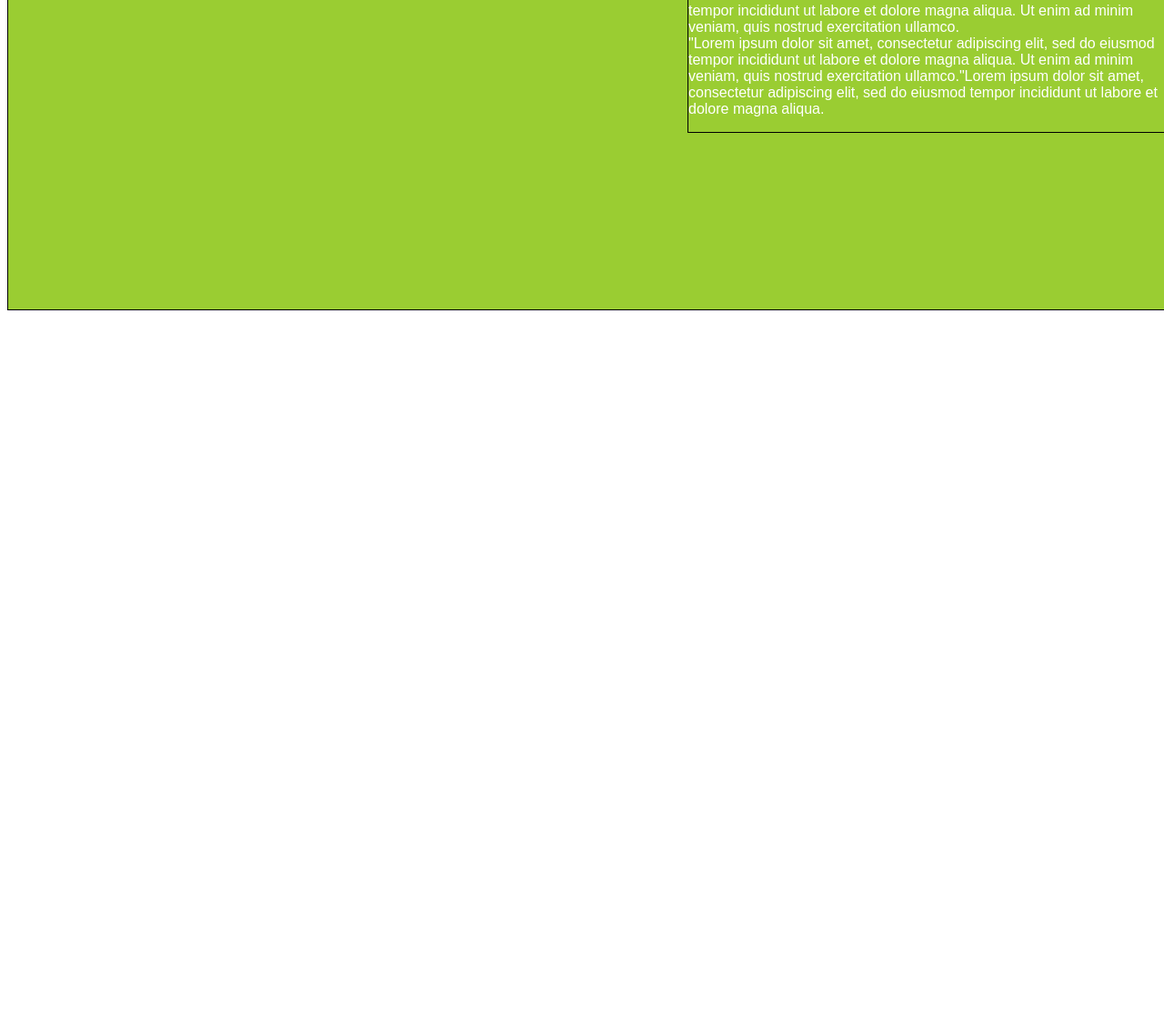
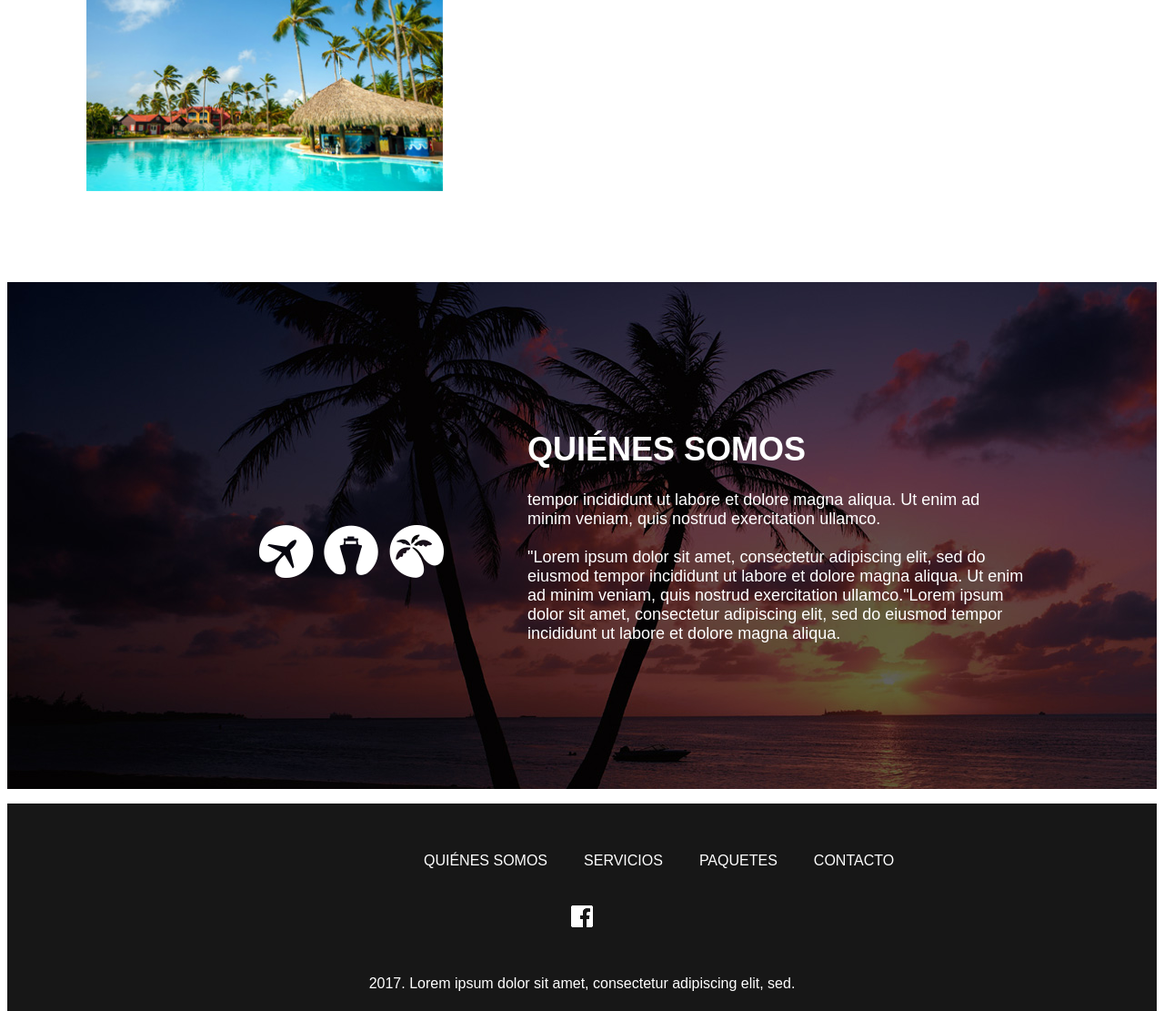
Before and after one commit to PaulaZP/Web-Quiz, a website: page index.html in a window 1280 px wide. Shown: the part 1686-2797 px from the top of the page at 91% size. Before the commit the page ends 2035 px from the top, so only its background shows below. Drawn offline with Linux system fonts and the light colour scheme.

Commit message:
Agrego estilos del footer

```diff
--- a/index.html
+++ b/index.html
@@ -33,19 +33,19 @@
 
             <div id="destacados">
                 <div id="titulo-paquetes">
-                    <h2>PAQUETES DESCTACADOS</h2>
+                    <h2>PAQUETES DESTACADOS</h2>
                 </div>
 
                 <div id="grupo1-img" class="clearfix">
-                    <div id="img-1"><img src="img/sele.jpg" alt="caribe"></div>
-                    <div id="img-1"><img src="img/sele.jpg" alt="caribe"></div>
-                    <div id="img-1"><img src="img/sele.jpg" alt="caribe"></div>
+                    <div id="img-1"><img src="img/barco.jpg" alt="caribe"></div>
+                    <div id="img-2"><img src="img/sele.jpg" alt="sele"></div>
+                    <div id="img-3"><img src="img/hotel.jpg" alt="cuba"></div>
                 </div>
 
                 <div id="grupo2-img" class="clearfix">
-                    <div id="img-1"><img src="img/sele.jpg" alt="caribe"></div>
-                    <div id="img-1"><img src="img/sele.jpg" alt="caribe"></div>
-                    <div id="img-1"><img src="img/sele.jpg" alt="caribe"></div>
+                    <div id="img-4"><img src="img/barco.jpg" alt="caribe"></div>
+                    <div id="img-5"><img src="img/sele.jpg" alt="sele"></div>
+                    <div id="img-6"><img src="img/hotel.jpg" alt="cuba"></div>
                 </div>
             </div>
 
@@ -55,16 +55,27 @@
                 </div>
                 <div id="somos">
                     <h1>QUIÉNES SOMOS</h1>
-                    <p>tempor incididunt ut labore et dolore magna aliqua. Ut enim ad minim veniam, quis nostrud exercitation ullamco.<br/>
+                    <p>tempor incididunt ut labore et dolore magna aliqua. Ut enim ad minim veniam, quis nostrud exercitation ullamco.<br/><br/>
 
                     "Lorem ipsum dolor sit amet, consectetur adipiscing elit, sed do eiusmod tempor incididunt ut labore et dolore magna aliqua. Ut enim ad minim veniam, quis nostrud exercitation ullamco."Lorem ipsum dolor sit amet, consectetur adipiscing elit, sed do eiusmod tempor incididunt ut labore et dolore magna aliqua.</p>
                 </div>
             </div>
 
             <div id="footer">
-                <div id="menu-footer"></div>
-                <div id="face-footer"></div>
-                <div id="copy"></div>
+                <div id="menu-footer">
+                    <ul id="menu-list-footer" class="clearfix">
+                        <li><a href="#">QUIÉNES SOMOS</a></li>
+                        <li><a href="#">SERVICIOS</a></li>
+                        <li><a href="#">PAQUETES</a></li>
+                        <li><a href="#">CONTACTO</a></li>
+                    </ul>
+                </div>
+                <div id="face-footer">
+                    <img src="img/fb.png" alt="facebook">
+                </div>
+                <div id="copy">
+                    <p>2017. Lorem ipsum dolor sit amet, consectetur adipiscing elit, sed.</p>
+                </div>
             </div>
 
 
--- a/sass/components/_content1.scss
+++ b/sass/components/_content1.scss
@@ -7,19 +7,7 @@
     margin-left: 48px;
     margin-bottom: 51px;
 }
-#grupo1-img img{
-    float: left;
-    width: 393px;
-    height: 264px;
-    padding-left: 39px;
-}
 #grupo2-img{
     margin-left: 48px;
     margin-bottom: 100px;
 }
-#grupo2-img img{
-    float: left;
-    width: 393px;
-    height: 264px;
-    padding-left: 39px;
-}
--- a/sass/components/_content2.scss
+++ b/sass/components/_content2.scss
@@ -1,16 +1,18 @@
 #quienes{
+    background-image: url("../img/bg.jpg");
     height: 557px;
     background-color: yellowgreen;
 }
 #iconos-2{
     float: left;
-    border: 1px solid black;
+    margin-top: 261px;
+    margin-left: 273px;
 }
 #somos{
-    float: right ;
-    border: 1px solid black;
+    float: right;
     width: 548px;
     color: white;
     margin-right: 144px;
     margin-top: 139px;
+    font-size: 18px;
 }
--- a/sass/components/_footer.scss
+++ b/sass/components/_footer.scss
@@ -0,0 +1,41 @@
+#footer{
+    background-color: #171717;
+    height: 235px;
+    color: white;
+    font-size: 16px;
+}
+
+#menu-footer{
+    margin-left: 418px;
+}
+#menu-list-footer{
+    list-style: none;
+    padding-top: 54px;
+
+}
+
+#menu-list-footer li{
+    float: left ;
+
+}
+
+#menu-list-footer li + li{
+    margin-left: 40px;
+
+}
+
+#menu-list-footer a{
+    text-decoration: none;
+    color: white;
+}
+
+#face-footer{
+    text-align: center;
+    margin-top: 40px;
+}
+
+#copy{
+    text-align: center;
+    margin-top: 48px;
+    margin-bottom: 40px;
+}
--- a/sass/components/_global.scss
+++ b/sass/components/_global.scss
@@ -1,7 +1,7 @@
 #wrapper{
+    max-width: 100%;
     width: 1441px ;
     margin: 0 auto;
-    border: 1px solid black;
     font-family: Arial, Helvetica, sans-serif;
 }
 
--- a/sass/components/_mixin.scss
+++ b/sass/components/_mixin.scss
@@ -0,0 +1,21 @@
+@mixin grupo1-img{
+    float: left;
+    width: 393px;
+    height: 264px;
+    padding-left: 39px;
+}
+@mixin grupo2-img{
+    float: left;
+    width: 393px;
+    height: 264px;
+    padding-left: 39px;
+}
+
+#grupo1-img img{
+    @include grupo1-img;
+}
+
+
+#grupo2-img img{
+    @include grupo2-img;
+}
```
Also changed, not shown: css/style.css.
